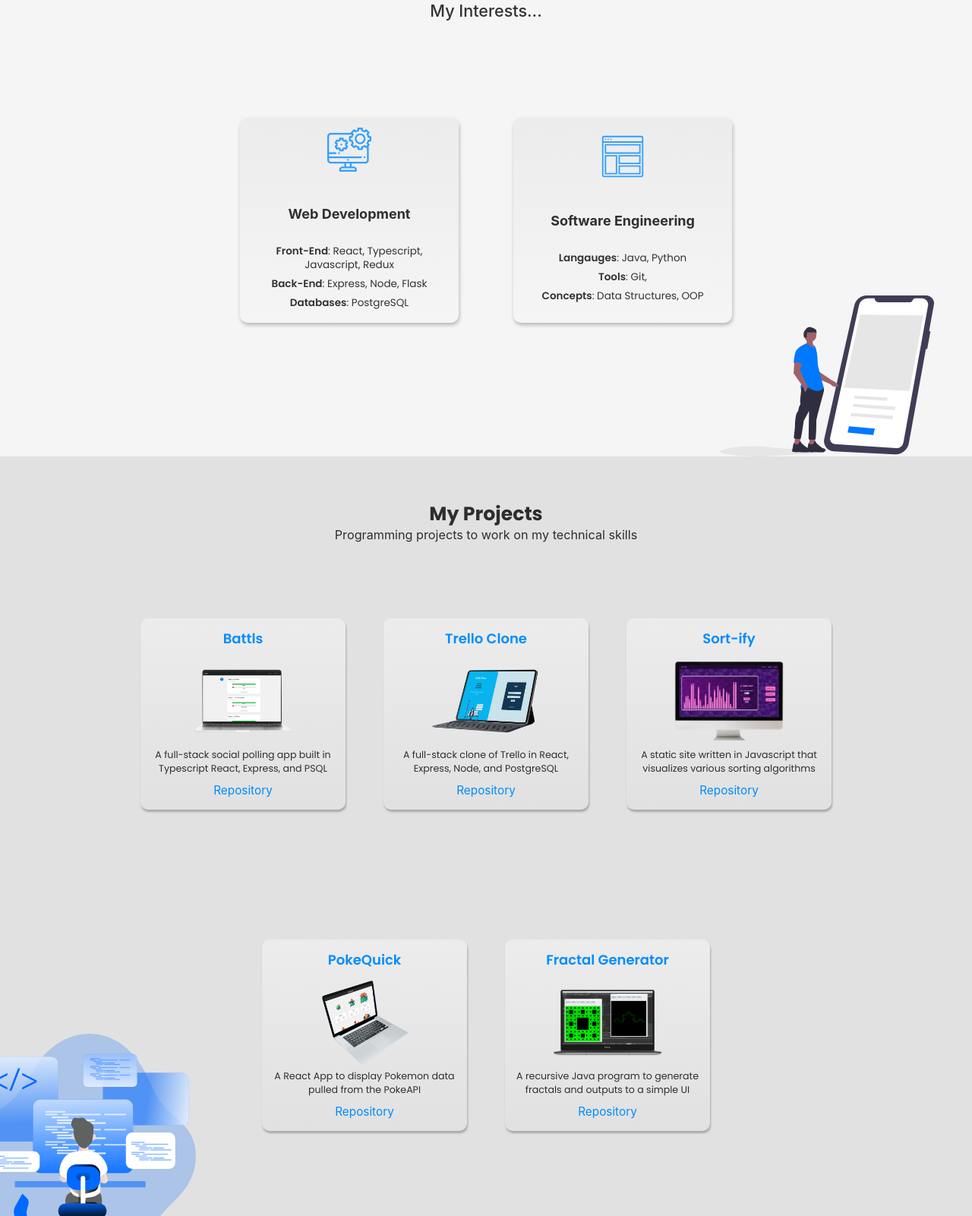
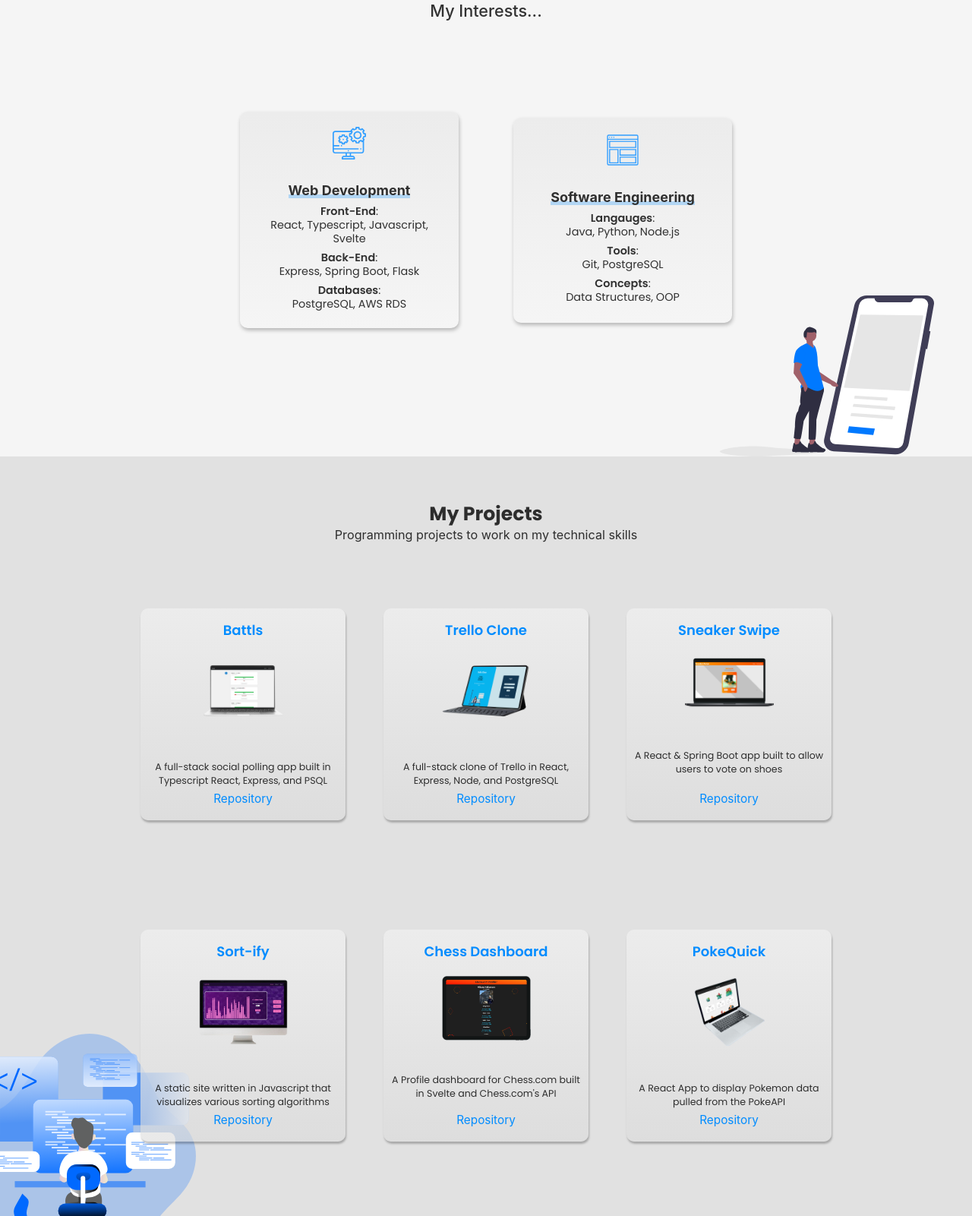
Before and after one commit to jackbisceglia/personalsitev2, a Gatsby site: page / in a window 1280 px wide. Shown: the part 727-2328 px from the top of the page at 76% size. Built offline with nearby package versions, Linux system fonts and the light colour scheme; Gatsby itself is replaced by a stand-in of ours.

Commit message:
overhaul

```diff
--- a/src/components/Styling/interest.css
+++ b/src/components/Styling/interest.css
@@ -1,7 +1,6 @@
 .card {
-    padding: 0.5rem 0rem;
     width: 16rem;
-    height: 15rem;
+    min-height: 15rem;
     /* background-color: rgb(228, 228, 228); */
     background: linear-gradient(180deg, rgb(236, 236, 236) 0%, rgba(196, 196, 196, 0) 100%);
     margin: 1rem 2rem;
@@ -12,25 +11,26 @@
     align-items: center;
     flex-direction: column;
     text-align: center;
+    padding: 1.1rem 0;
 }
 
 .card span {
     font-weight: 600;
 }
 
-.icon {
-    max-width: 20%;
-    height: auto;
-    background-position: center;
-    background-repeat: no-repeat;
-    background-size: cover;
+img {
+    margin-top: 0.5rem;
+    width: 15%;
 }
 
 .card-title {
-    margin-top: .75rem;
+    width: auto;
     font-size: 1rem;
     font-weight: 700;
+    max-width: 90%;
     color: #2F2F2F;
+    margin: 0.25rem 0;
+    box-shadow: inset 0 0px 0 white, inset 0 -5px 0 rgba(0, 140, 255, 0.26)
     /* border: 1px solid black; */
 
 }
@@ -38,8 +38,9 @@
 .line {
     /* border: 1px solid black; */
     margin: .2rem 0.75rem;
-    font-size: .75rem;
+    font-size: .8rem;
     line-height: 1rem;
+    max-width: 80%;
 }
 
 @media (max-width: 26.25em) {
--- a/src/components/Styling/project.css
+++ b/src/components/Styling/project.css
@@ -1,13 +1,14 @@
 .proj-card {
+    padding: 0.5rem 0;
     width: 15rem;
-    height: 14rem;
+    min-height: 15.5rem;
     margin: 5px 25px;
-    background: linear-gradient(180deg, rgb(236, 236, 236) 0%, rgba(196, 196, 196, 0) 100%);
+    background: linear-gradient(180deg, rgb(236, 236, 236) 0%, rgb(219, 219, 219, 0.6) 100%);
     box-shadow: 1px 3px 2.5px rgba(0, 0, 0, .25);
     border-radius: 10px;
     display: flex;
     flex-direction: column;
-    justify-content: space-evenly;
+    justify-content: space-between;
     align-items: center;
     padding-left: 10px;
     padding-right: 10px;
@@ -17,6 +18,11 @@ a {
     text-decoration: none;
 }
 
+.proj-mock {
+    min-width: 6.5rem;
+
+}
+
 .proj-card h1 {
     color: #008cff;
     font-size: 1rem;
@@ -24,16 +30,6 @@ a {
     text-align: center;
     margin: 10px 0;
     transition: .25s;
-}
-
-.mockup {
-    border-radius: 10px;
-    height: 40%;
-    width: 80%;
-    margin-bottom: 5px;
-    display: flex;
-    justify-content: center;
-    align-items: center;
 }
 
 .proj-card h1:hover {
@@ -62,12 +58,6 @@ a {
     margin: 5px 0;
 }
 
-.proj-mock {
-    max-height: 8rem;
-    margin-top: 2rem;
-}
-
-
 @media (max-width: 26.25em) {
     .proj-card {
         margin-top: 1rem;
--- a/src/components/interest.js
+++ b/src/components/interest.js
@@ -8,12 +8,10 @@ export default function Interest({title, specs, icon}) {
 
     return (
         <div className="card">
-            <div className="icon">
-                <img src={icon} alt=""/>
-            </div>
+            <img src={icon} alt=""/>
             <h3 className="card-title">{title}</h3>
             {specs.map(el => (
-                <p className="line" key={el.title} ><span>{el.name}</span>: {el.rest} </p>
+                <p className="line" key={el.title}><span>{el.name}</span>:<br/> {el.rest} </p>
             ))}
         </div>
     )
--- a/src/components/project.js
+++ b/src/components/project.js
@@ -6,9 +6,7 @@ export default function Project({title, description, icon, url, livesite, blank}
     return (
         <div className='proj-card'>
             <a href={livesite} target={blank ? "_blank" : "_self"}><h1>{title}</h1></a>
-            <div className="mockup">
-                <img src={icon} alt="" className="proj-mock"/>
-            </div>
+            <img src={icon} alt="" className="proj-mock"/>
             <p className="description">{description}</p>
             <a href={url} ><h5 className="link">Repository</h5></a>
         </div>
--- a/src/global.css
+++ b/src/global.css
@@ -33,10 +33,11 @@ section {
 }
 
 #home p {
+  margin: 0.5rem 0;
   color: white;
-  margin-bottom: 10px;
-  margin-top: 5px;
-  font-weight: 200;
+  text-align: center;
+  font-weight: 400;
+  line-height: 1.5rem;
   font-size: 0.85rem;
 }
 
--- a/src/pages/index.js
+++ b/src/pages/index.js
@@ -8,8 +8,8 @@ import sweIcon from '../images/dashboard.svg';
 import sortify from '../images/ProjectImgs/sortifymock.png';
 // import trello from '';
 // import poke from '';
-import weather from '../images/ProjectImgs/weathermockup.png';
-import fractal from '../images/ProjectImgs/fractalmock.png';
+import cp from '../images/ProjectImgs/cp.png';
+import ss from '../images/ProjectImgs/SSMU.png';
 import trello from '../images/ProjectImgs/tcmock.png';
 import poke from '../images/ProjectImgs/pokemock.png';
 import battls from '../images/ProjectImgs/battls.png';
@@ -26,7 +26,11 @@ const IndexPage = () => (
     <div className="break"></div>
     <section id="home">
       <h1>Jack Bisceglia</h1>
-      <p>A Computer Science and Math Student at UMass Amherst</p>
+      <p>
+        A Computer Science and Math Student at UMass Amherst<br/>
+        MLH Fellow • Spring 2021 • Explorer Path
+      </p>
+      <p></p>
       <IconBar />
     </section>
 
@@ -47,15 +51,15 @@ const IndexPage = () => (
           specs={[
           {
             name : 'Front-End',
-            rest : 'React, Typescript, Javascript, Redux'
+            rest : 'React, Typescript, Javascript, Svelte'
           },
           {
             name : 'Back-End',
-            rest : 'Express, Node, Flask'
+            rest : 'Express, Spring Boot, Flask'
           },
           {
             name : 'Databases',
-            rest : 'PostgreSQL'
+            rest : 'PostgreSQL, AWS RDS'
           }
 
         ]}/>
@@ -66,11 +70,11 @@ const IndexPage = () => (
           specs={[
           {
             name : 'Langauges',
-            rest : 'Java, Python'
+            rest : 'Java, Python, Node.js'
           },
           {
             name : 'Tools',
-            rest : 'Git, '
+            rest : 'Git, PostgreSQL'
           },
           {
             name : 'Concepts',
@@ -103,11 +107,27 @@ const IndexPage = () => (
           blank={true}
         />
         <Project
+          title={'Sneaker Swipe'}
+          icon={ss}
+          description={'A React & Spring Boot app built to allow users to vote on shoes'}
+          url={"https://github.com/jackbisceglia/sneaker-swipe"}
+          livesite={"#projects"}
+          blank={false}
+        />
+        <Project
           title={'Sort-ify'}
           icon={sortify}
           description={'A static site written in Javascript that visualizes various sorting algorithms'}
           url={"https://github.com/jackbisceglia/Sort-ify"}
           livesite={"https://jackbisceglia.github.io/Sort-ify/"}
+          blank={true}
+        />
+        <Project
+          title={'Chess Dashboard'}
+          icon={cp}
+          description={"A Profile dashboard for Chess.com built in Svelte and Chess.com's API"}
+          url={"https://github.com/jackbisceglia/chess.comProfiler"}
+          livesite={"https://chessdashboard.netlify.app/"}
           blank={true}
         />
         <Project
@@ -117,14 +137,6 @@ const IndexPage = () => (
           url={"https://github.com/jackbisceglia/ReactPokemonApp"}
           livesite={"https://jackbisceglia.github.io/ReactPokemonApp/"}
           blank={true}
-        />
-        <Project
-          title={'Fractal Generator'}
-          icon={fractal}
-          description={'A recursive Java program to generate fractals and outputs to a simple UI'}
-          url={"#projects"}
-          livesite={"#projects"}
-          blank={false}
         />
       </div>
     </section>
```
Also changed, not shown: src/images/ProjectImgs/CP.png (added), src/images/ProjectImgs/SSMU.png (added), src/images/ProjectImgs/fractalmock.png (deleted), src/images/ProjectImgs/weathermockup.png (deleted).
